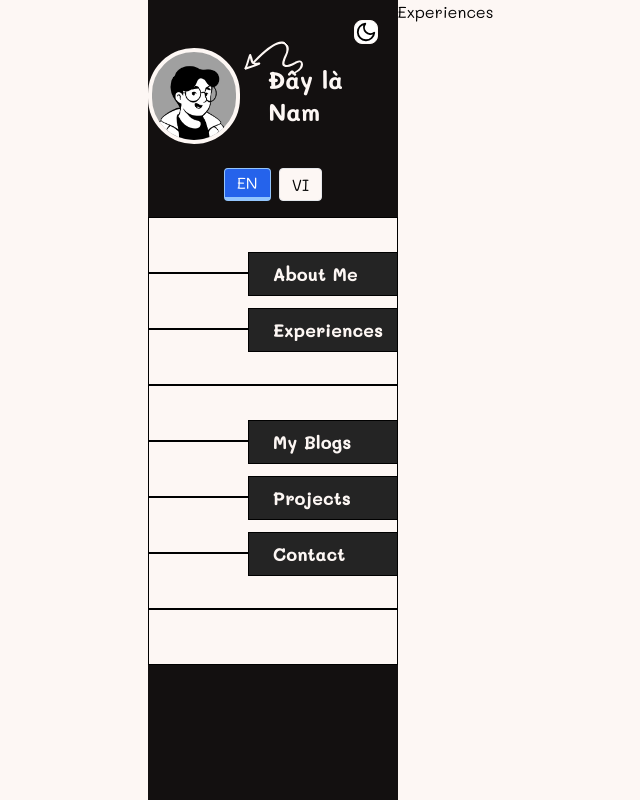
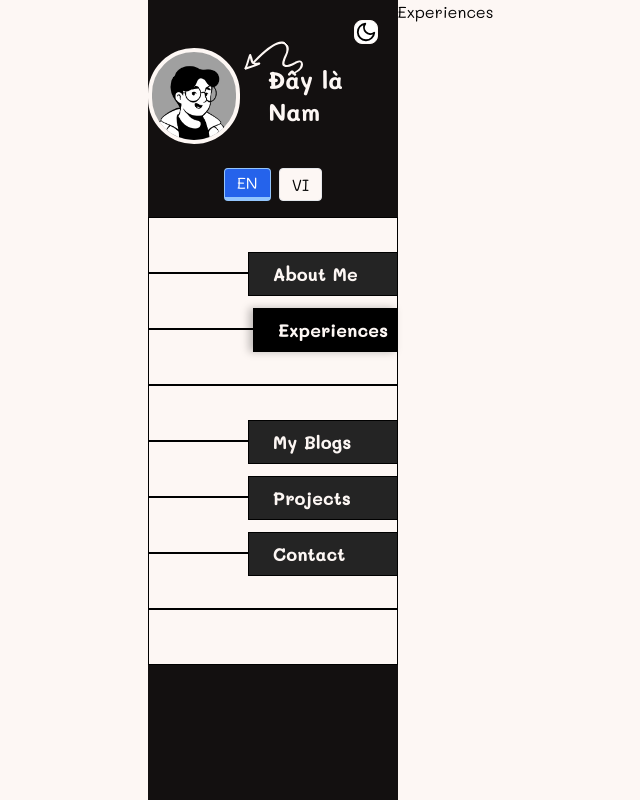
Before and after one commit to hggnomm/nom-portfolio, a Next.js app: page /en/experiences in a window 1280 px wide. Shown: the whole page, without its empty margins (76-716 px from the left). Built offline with nearby package versions, Linux system fonts and the light colour scheme.

Commit message:
Done done sidebar

```diff
--- a/src/app/[locale]/globals.css
+++ b/src/app/[locale]/globals.css
@@ -21,4 +21,9 @@
   .button-black {
     @apply w-[70%] lg:w-[60%] h-9 lg:h-11 bg-secondary-black border border-black text-primary-color text-center flex items-center justify-start pl-2 lg:pl-6 cursor-pointer;
   }
+
+  .button-black-active {
+    @apply w-[70%] lg:w-[58%] h-9 lg:h-11 bg-black border border-black text-primary-color text-center flex items-center justify-start pl-2 lg:pl-6 cursor-pointer;
+    @apply shadow-[rgba(0,_0,_0,_0.25)_-4px_0px_8px];
+  }
 }
--- a/src/components/Siderbar.tsx
+++ b/src/components/Siderbar.tsx
@@ -3,14 +3,15 @@
 import { Link } from "@/i18n/routing";
 import { useTranslations } from "next-intl";
 import Image from "next/image";
-import { useState } from "react";
+import { usePathname } from "next/navigation";
 import ThemeSwitch from "./ThemeSwitch";
 import LanguageSwitch from "./LanguageSwitch";
+import { useState } from "react";
 
 export default function Sidebar() {
-  const [activeButtons, setActiveButtons] = useState(Array(13).fill(false));
+  const [activeButtons, setActiveButtons] = useState(Array(8).fill(false));
+  const pathname = usePathname();
   const t = useTranslations("SiderBar");
-
   const handleClick = (index: any) => {
     const newActiveButtons = [...activeButtons];
     newActiveButtons[index] = true;
@@ -22,9 +23,12 @@ export default function Sidebar() {
     }, 250);
   };
 
+  // Remove '/en' from the pathname
+  const normalizedPathname = pathname.replace(/\/(en|vi)\b/g, "");
+
   return (
     <div className="flex flex-col items-center mx-auto relative">
-      {/* Hggnomm */}
+      {/* User Profile Section */}
       <div className="flex mt-6">
         <Link
           href={"/"}
@@ -60,7 +64,7 @@ export default function Sidebar() {
       </div>
       <LanguageSwitch />
 
-      {/* Layout nav bar */}
+      {/* Layout Navigation Bar */}
       <div className="w-full mt-4">
         {/* Button 1 */}
         <div className="relative w-full">
@@ -78,7 +82,11 @@ export default function Sidebar() {
           ></div>
           <Link
             href="/about"
-            className={`button-black absolute top-[-37%] right-0 active:bg-black`}
+            className={`${
+              normalizedPathname === "/about"
+                ? "button-black-active"
+                : "button-black"
+            } absolute top-[-37%] right-0 active:bg-black`}
           >
             <p className="text-base lg:text-lg font-semibold">{t("about")}</p>
           </Link>
@@ -92,7 +100,11 @@ export default function Sidebar() {
           ></div>
           <Link
             href="/experiences"
-            className={`button-black absolute top-[-37%] right-0 active:bg-black`}
+            className={`${
+              normalizedPathname === "/experiences"
+                ? "button-black-active"
+                : "button-black"
+            } absolute top-[-37%] right-0 active:bg-black`}
           >
             <p className="text-base lg:text-lg font-semibold">
               {t("experiences")}
@@ -116,7 +128,11 @@ export default function Sidebar() {
           ></div>
           <Link
             href="/blogs"
-            className={`button-black absolute top-[-37%] right-0 active:bg-black`}
+            className={`${
+              normalizedPathname === "/blogs"
+                ? "button-black-active"
+                : "button-black"
+            } absolute top-[-37%] right-0 active:bg-black`}
           >
             <p className="text-base lg:text-lg font-semibold">{t("blogs")}</p>
           </Link>
@@ -130,7 +146,11 @@ export default function Sidebar() {
           ></div>
           <Link
             href="/projects"
-            className={`button-black absolute top-[-37%] right-0 active:bg-black`}
+            className={`${
+              normalizedPathname === "/projects"
+                ? "button-black-active"
+                : "button-black"
+            } absolute top-[-37%] right-0 active:bg-black`}
           >
             <p className="text-base lg:text-lg font-semibold">
               {t("projects")}
@@ -146,7 +166,11 @@ export default function Sidebar() {
           ></div>
           <Link
             href="/contact"
-            className={`button-black absolute top-[-37%] right-0 active:bg-black`}
+            className={`${
+              normalizedPathname === "/contact"
+                ? "button-black-active"
+                : "button-black"
+            } absolute top-[-37%] right-0 active:bg-black`}
           >
             <p className="text-base lg:text-lg font-semibold">{t("contact")}</p>
           </Link>
```
